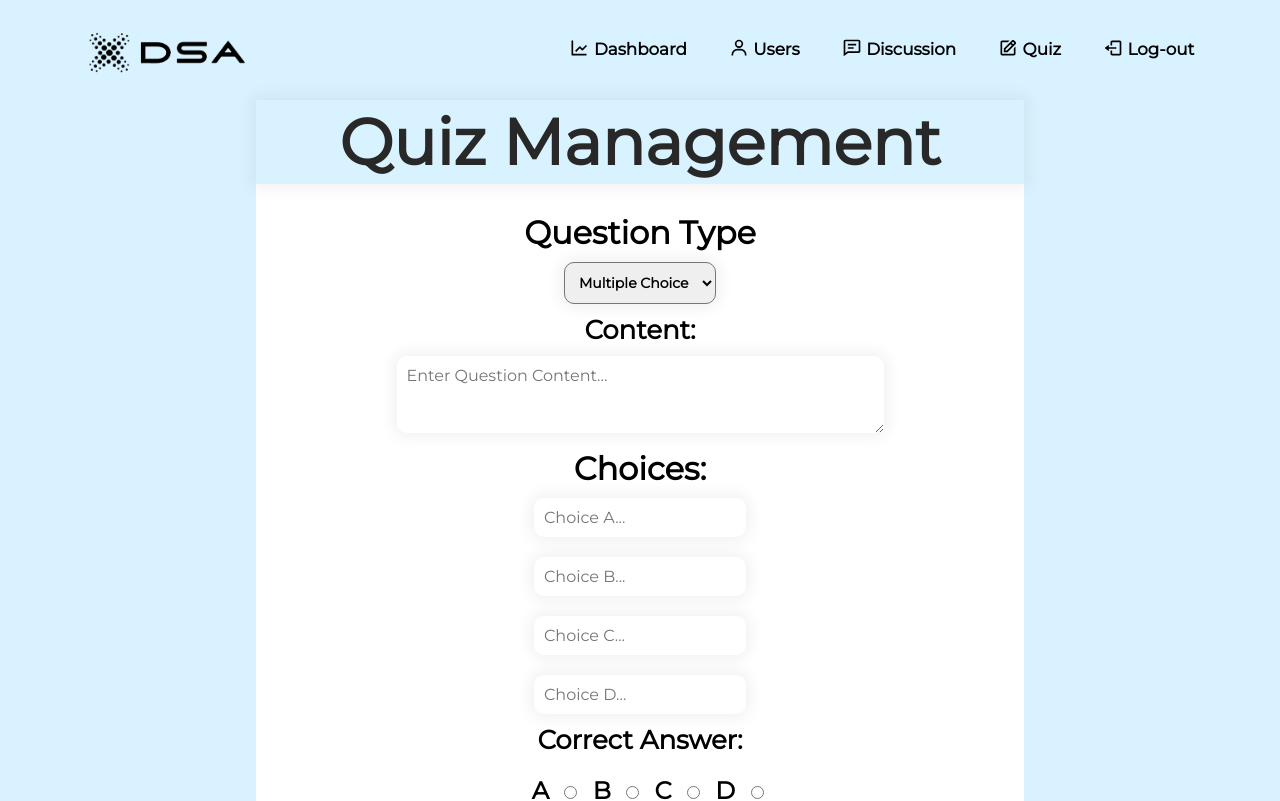
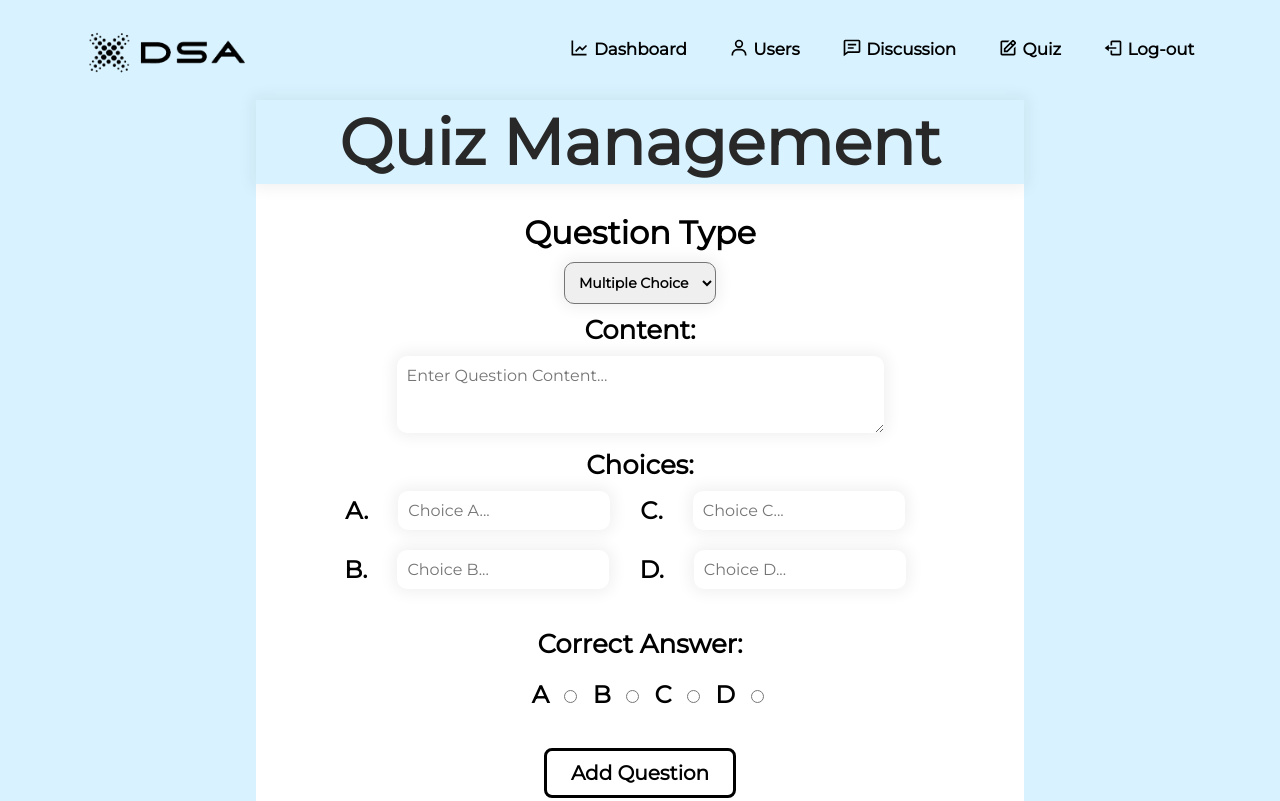
Before and after one commit to Jordiak/Visualizer, a React (Create React App) app in the folder client/: page /manage-quiz in a window 1280 px wide. Shown: the top 801 px of the page. Built offline with nearby package versions, Linux system fonts and the light colour scheme; no server answers.

Commit message:
multiple choice layout change

```diff
--- a/client/src/App.css
+++ b/client/src/App.css
@@ -1317,7 +1317,7 @@ h2 {
   border:rgb(0, 0, 0);
   color: black;
   font-family: "Montserrat", sans-serif;
-  width: 30%;
+  width: 33%;
   border:rgb(0, 0, 0) solid 3px;
 }
 
@@ -1335,7 +1335,7 @@ h2 {
   border-radius: 8px;
   border:rgb(0, 0, 0);
   color: black;
-  width: 30%;
+  width: 33%;
   border:rgb(0, 0, 0) solid 3px;
   font-family: "Montserrat", sans-serif;
 }
@@ -1370,10 +1370,22 @@ h2 {
   font-family:inherit;
   font-size: 16px;
   padding: 10px;
+  margin: 10px 30px;
+  border:2px;
+  box-shadow:0 0 15px 4px rgba(0,0,0,0.06);
+  border-radius:10px;
+
+}
+
+.quiz-maker-choices-edit-input{
+  font-family:inherit;
+  font-size: 16px;
+  padding: 10px;
   margin: 10px 0px;
   border:2px;
   box-shadow:0 0 15px 4px rgba(0,0,0,0.06);
   border-radius:10px;
+
 }
 
 .quiz_admin_container{
@@ -1394,6 +1406,18 @@ h2 {
   width:0;
   height:0;
 }
+
+.question-admin-choices-container{
+  display: flex;
+  flex-direction: row;
+  justify-content: center;
+}
+
+.question-admin-choices-container>label{
+  padding-top: 15px;
+  font-weight: bolder;
+}
+
 
 .quiz-maker-select{
   padding:10px;
--- a/client/src/components/pages/ManageQuiz.js
+++ b/client/src/components/pages/ManageQuiz.js
@@ -50,6 +50,7 @@ export default function ManageQuiz(){
                     correct_answer: correctAnswer
                     },
                 ])
+                                setCorrectAnswer("")
                 break;
             case "Fill in the Blank":
                 Axios.post('http://localhost:3001/api/admin/insert_questions', {
@@ -73,7 +74,7 @@ export default function ManageQuiz(){
                 Axios.post('http://localhost:3001/api/admin/insert_questions', {
                 question_type: questionType,
                 question_content: questionContent,
-                question_choices: "true"+separator+"false",
+                question_choices: "none",
                 correct_answer: correctAnswer
                 });
                 setQuestionSets([
@@ -240,17 +241,20 @@ export default function ManageQuiz(){
             <textarea rows="3" placeholder="Enter Question Content..." className="quiz-maker-choices-input" id="question_content" cols="50" onChange={(e) => {setQuestionContent(e.target.value)}} name="comment"/>
                 <br></br>
             {questionType == "Multiple Choice" ? <div>
-            <label className="quiz-maker-label">Choices:</label>
-                <br></br>
-                <input className="quiz-maker-choices-input" name="A" placeholder="Choice A..." type="text" value={choiceA} onChange={(e) => {setChoiceA(e.target.value)}}></input>
-                <br></br>
-                <input className="quiz-maker-choices-input" name="B" placeholder="Choice B..." type="text" value={choiceB} onChange={(e) => {setChoiceB(e.target.value)}}></input>
-                <br></br>
-                <input className="quiz-maker-choices-input" name="C" placeholder="Choice C..." type="text" value={choiceC} onChange={(e) => {setChoiceC(e.target.value)}}></input>
-                <br></br>
-                <input className="quiz-maker-choices-input" type="text" placeholder="Choice D..." value={choiceD} name="email" id="log_email" onChange={(e) => {
-                          setChoiceD(e.target.value)
-                        }} ></input>
+            <label className="quiz-maker-label" style={{"font-size":"26px"}}>Choices:</label>
+
+                    <div className='question-admin-choices-container'>
+                        <label>A.</label><input className="quiz-maker-choices-input" name="A" placeholder="Choice A..." type="text" value={choiceA} onChange={(e) => {setChoiceA(e.target.value)}}></input>
+                        <label>C.</label><input className="quiz-maker-choices-input" name="C" placeholder="Choice C..." type="text" value={choiceC} onChange={(e) => {setChoiceC(e.target.value)}}></input>
+
+                    </div>
+                    <div className="question-admin-choices-container">
+                    <label>B.</label><input className="quiz-maker-choices-input" name="B" placeholder="Choice B..." type="text" value={choiceB} onChange={(e) => {setChoiceB(e.target.value)}}></input>
+                    <label>D.</label><input className="quiz-maker-choices-input" type="text" placeholder="Choice D..." value={choiceD} name="email" id="log_email" onChange={(e) => {
+                                    setChoiceD(e.target.value)
+                                    }} ></input>
+                    </div>
+
                 <br></br>
             <label className="quiz-maker-label" style={{"font-size":"26px"}}>Correct Answer:</label>
 <div class="choices_admin_quiz">
@@ -264,7 +268,7 @@ export default function ManageQuiz(){
             : questionType == "Fill in the Blank" ?  <div>
             <input type="text" className="quiz-maker-choices-input" placeholder="Correct Answer..." onChange={(e) => {setCorrectAnswer(e.target.value)}}></input></div> : questionType == "True or False" ?
             <div>
-                <label className="quiz-maker-label" style={{"font-size":"26px"}}>Correct Answer</label>
+                <label className="quiz-maker-label" style={{"font-size":"26px"}}>Correct Answer:</label>
                 <br></br>
                 <select className="quiz-maker-select" onChange={(event)=>ChangeCorrectAnswer(event)} name="type" id="type">
                 <option value="True">True</option>
@@ -291,20 +295,20 @@ export default function ManageQuiz(){
                 {editMode && questionEditId == val.question_id ?
                 <div>
                     <div className="questions">
-                        <label>Type:</label>
+                        <strong><label>Type:</label></strong>
                         <select onChange={(event)=>setTempQuestionType(event.target.value)} name="type" id="type">
                         <option selected={val.question_type == "Multiple Choice"} value="Multiple Choice">Multiple Choice</option>
                         <option selected={val.question_type == "Fill in the Blank"} value="Fill in the Blank">Fill in the Blank</option>
                         <option selected={val.question_type == "True or False"} value="True or False">True or False</option>
                         </select>
                         <br></br>
-                        <label>Content:</label>
+                        <strong><label>Content:</label></strong>
                         <br></br>
                         <textarea rows="5" placeholder="Enter Question Content..." className="quiz-maker-choices-input" id="question_content" value={tempQuestionContent} cols="45" onChange={(e) => {setTempQuestionContent(e.target.value)}} name="comment"/>
                             <br></br>
                         {tempQuestionType == "Multiple Choice" ? <div>
-                        <label>Choices:</label>
-                            <br></br>
+                        <strong><label>Choices:</label></strong>
+                            {/* <br></br>
                             <label>A.</label><input name="A" className="quiz-maker-choices-input" placeholder="Choice A" type="text" value={tempChoiceA} onChange={(e) => {setTempChoiceA(e.target.value)}}></input>
                             <br></br>
                             <label>B.</label><input name="B" className="quiz-maker-choices-input" placeholder="Choice B" type="text" value={tempChoiceB} onChange={(e) => {setTempChoiceB(e.target.value)}}></input>
@@ -314,9 +318,27 @@ export default function ManageQuiz(){
                             <label>D.</label><input type="text" className="quiz-maker-choices-input" placeholder="Choice D" value={tempChoiceD} name="email" id="log_email" onChange={(e) => {
                                     setTempChoiceD(e.target.value)
                                     }} ></input>
-                            <br></br>
+                            <br></br> */}
 
-                        <label>Correct Answer:</label>
+                            <div className="question-admin-choices-container" style={{margin:""}}>
+                                <div>
+                                    <label>A.</label><input name="A" className="quiz-maker-choices-edit-input" placeholder="Choice A..." type="text" value={tempChoiceA} onChange={(e) => {setTempChoiceA(e.target.value)}}></input>
+
+                                    <label>B.</label><input name="B" className="quiz-maker-choices-edit-input" placeholder="Choice B..." type="text" value={tempChoiceB} onChange={(e) => {setTempChoiceB(e.target.value)}}></input>
+
+                                </div>
+
+                                <div>
+                                    <label>C.</label><input name="C" className="quiz-maker-choices-edit-input" placeholder="Choice C..." type="text" value={tempChoiceC} onChange={(e) => {setTempChoiceC(e.target.value)}}></input>
+
+                                    <label>D.</label><input type="text" className="quiz-maker-choices-edit-input" placeholder="Choice D..." value={tempChoiceD} name="email" id="log_email" onChange={(e) => {
+                                            setTempChoiceD(e.target.value)
+                                            }} ></input>
+                                </div>
+                            </div>
+
+
+                        <strong><label>Correct Answer:</label></strong>
                             <div class="choices_admin_quiz" style={{paddingTop:"0px"}}>
                             {/* checked={val.correct_answer == "A"} */}
                                <label>A</label> <input type="radio" value="A" name="choices_radio" onChange={(e)=>{setTempCorrectAnswer(e.target.value)}} />
@@ -326,11 +348,11 @@ export default function ManageQuiz(){
                             </div>
                         </div>
 
-                        : tempQuestionType == "Fill in the Blank" ?  <div><label>Correct Answer:</label>
-                        <input type="text" value={tempCorrectAnswer} onChange={(e) => {setTempCorrectAnswer(e.target.value)}}></input></div>
+                        : tempQuestionType == "Fill in the Blank" ?  <div><strong><label>Correct Answer:</label></strong>
+                        <input className="quiz-maker-choices-edit-input" type="text" value={tempCorrectAnswer} onChange={(e) => {setTempCorrectAnswer(e.target.value)}}></input></div>
                         : tempQuestionType == "True or False" ?
                         <div>
-                            <label>Correct Answer:</label>
+                            <strong><label>Correct Answer:</label></strong>
                             <select onChange={(event)=>setTempCorrectAnswer(event.target.value)} name="type" id="type">
                             <option selected={val.correct_answer == "True"} value="True">True</option>
                             <option selected={val.correct_answer == "False"} value="False">False</option>
```
